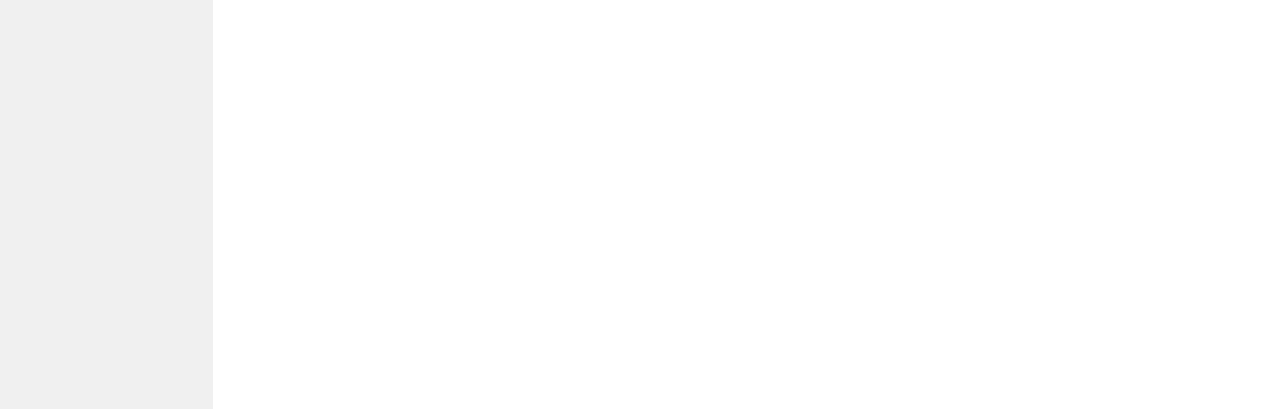
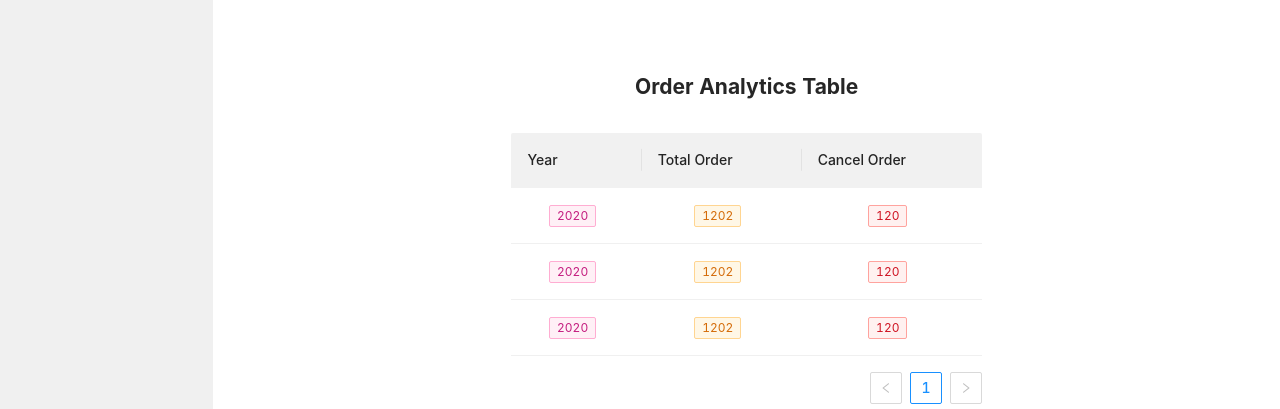
Before and after one commit to Mainul163/business-dashboard, a React (Create React App) app: page /orderanalytics in a window 1280 px wide. Shown: the part 543-952 px from the top of the page. Built offline with nearby package versions, Linux system fonts and the light colour scheme.

Commit message:
pic chart add

```diff
--- a/src/App.js
+++ b/src/App.js
@@ -1,6 +1,6 @@
 
 import Layout from './components/layout/Layout';
-
+import './App.css'
 
 function App() {
   return (
--- a/src/components/incomeBreakDown/IncomeBreakDown.jsx
+++ b/src/components/incomeBreakDown/IncomeBreakDown.jsx
@@ -1,11 +1,129 @@
 import React from "react";
+import { Pie } from '@ant-design/plots';
+import { Row, Col, Form, Button, Select, Input, DatePicker,Tag } from 'antd';
+const IncomeBreakDown = () => {
 
-const IncomeBreakDown = () => {
+  const layout = {
+    labelCol: {
+      xs: { span: 20 },
+      sm: { span: 4 },
+      md: { span: 3 },
+      lg: { span: 6 },
+      xl: { span: 8 },
+      xxl: { span: 8 }
+
+    },
+    wrapperCol: {
+      md: { span: 16 },
+      lg: { span: 16 },
+
+      span: 16,
+    },
+  };
+  const tailFormItemLayout = {
+    wrapperCol: {
+      xs: {
+        span: 24,
+        offset: 0,
+      },
+      sm: {
+        span: 16,
+        offset: 4,
+      },
+      md: {
+        span: 3,
+        offset: 3,
+      },
+      lg: {
+        span: 10,
+        offset: 6,
+      },
+      xl: {
+        span: 10,
+        offset: 8,
+      },
+    },
+  };
+  const data = [
+    {
+      type: '2016',
+      value: 27,
+    },
+    {
+      type: '2017',
+      value: 25,
+    },
+    {
+      type: '2018',
+      value: 18,
+    },
+    {
+      type: '2020',
+      value: 15,
+    },
+    {
+      type: '2021',
+      value: 10,
+    },]
+    const config = {
+      appendPadding: 10,
+      data,
+      angleField: 'value',
+      colorField: 'type',
+      radius: 0.8,
+      label: {
+        type: 'outer',
+      },
+      interactions: [
+        {
+          type: 'element-active',
+        },
+      ],
+    };
+    const onFinish = (values) => {
+      console.log(values);
+    };
   return (
     <div>
       <div>
         <h2 style={{ fontWeight: "bold" }}>Income Break Down</h2>
       </div>
+
+      <Row style={{ marginTop: '80px' }} gutter={[{ md: 8, lg: 8 }, 24]}>
+        <Col xs={24} sm={24} md={24} lg={24} xl={11} xxl={11}>
+        <Pie {...config} />
+        </Col>
+        <Col xs={24} sm={24} md={24} lg={11} xl={11} xxl={11} >
+       <div style={{textAlign:'center',marginLeft:'70px'}}>
+       <h2 style={{ fontWeight: "bold" }}> Income Break Down Information</h2>
+       </div>
+          <Form
+            {...layout}
+            onFinish={onFinish}
+            layout="horizontal"
+            initialValues={{
+              size: 'large',
+            }}
+
+            size='large'
+          >
+
+
+
+            <Form.Item label="Amount" name='amount' rules={[{ required: true, message: 'Please Fill Up Your Input!' }]}>
+              <Input />
+            </Form.Item>
+            <Form.Item label="Year" name='year' rules={[{ required: true, message: 'Please Fill Up Your Input!' }]}>
+              <DatePicker picker="year" />
+            </Form.Item>
+            <Form.Item {...tailFormItemLayout}>
+              <Button type="primary" htmlType="submit">
+                Submit
+              </Button>
+            </Form.Item>
+          </Form>
+        </Col>
+      </Row>
     </div>
   );
 };
--- a/src/components/ordersAnalytics/OrderAnalytics.jsx
+++ b/src/components/ordersAnalytics/OrderAnalytics.jsx
@@ -1,6 +1,8 @@
 import React from "react";
 import { Line } from "@ant-design/plots";
-import { Row, Col, Form, Button, Select, Input, DatePicker } from 'antd';
+import { Row, Col, Form, Button, Select, Input, DatePicker,Tag } from 'antd';
+import TableComponent from "../table/Table";
+import './OrderAnalytics.css'
 const OrderAnalytics = () => {
   const data = [{
     "name": "United Kingdom",
@@ -143,6 +145,43 @@ const OrderAnalytics = () => {
   const onFinish = (values) => {
     console.log(values);
   };
+  const columns = [
+    {
+      title: 'Year',
+      dataIndex: 'year',
+      key: 'year',
+      render: (year) => <Tag color="magenta">{year}</Tag>,
+    },{
+      title: 'Total Order',
+      dataIndex: 'totalOrder',
+      key: 'totalOrder',
+      render: (totalOrder) => <Tag color="orange">{totalOrder}</Tag>,
+    },{
+      title: 'Cancel Order',
+      dataIndex: 'cancelOrder',
+      key: 'cancelOrder',
+      render: (cancelOrder) => <Tag color="red">{cancelOrder}</Tag>,
+    },]
+    const dataSource=[
+      {
+        key:1,
+        year:2020,
+        totalOrder:1202,
+        cancelOrder:120
+      },
+      {
+        key:2,
+        year:2020,
+        totalOrder:1202,
+        cancelOrder:120
+      },
+      {
+        key:3,
+        year:2020,
+        totalOrder:1202,
+        cancelOrder:120
+      }
+    ]
   return (
     <div>
       <div>
@@ -188,6 +227,11 @@ const OrderAnalytics = () => {
           </Form>
         </Col>
       </Row>
+      <Row justify="center" style={{marginTop:'100px'}}>
+        <Col xs={24} sm={24} md={24} lg={24} xl={11} xxl={11}>
+        <TableComponent columns={columns} data={dataSource}/>
+        </Col>
+      </Row>
     </div>
   );
 };
--- /dev/null
+++ b/src/components/table/Table.css
@@ -0,0 +1,16 @@
+.ant-table table {
+    width: 100%;
+    text-align: center !important;
+    border-radius: 2px 2px 0 0;
+    border-collapse: separate;
+    border-spacing: 0;
+  }
+  .ant-table-thead>tr>th {
+    position: relative;
+    color: rgba(0,0,0,.85);
+    font-weight: 500;
+    text-align: center;
+    background: #f1f1f1 !important;
+    border-bottom: 1px solid #f1f1f1 !important;
+    transition: background .3s ease;
+}
--- /dev/null
+++ b/src/components/table/Table.jsx
@@ -0,0 +1,15 @@
+import React from 'react';
+import './Table.css'
+import { Table } from 'antd';
+const TableComponent = ({data,columns}) => {
+    return (
+        <div>
+           <div style={{textAlign:'center',marginBottom:'30px'}}>
+           <h2 style={{ fontWeight: "bold" }}> Order Analytics Table</h2>
+           </div>
+         <Table dataSource={data} columns={columns}/>
+        </div>
+    );
+};
+
+export default TableComponent;
```
Also changed, not shown: src/App.css (line endings or trailing spaces), src/components/ordersAnalytics/OrderAnalytics.css (added).
